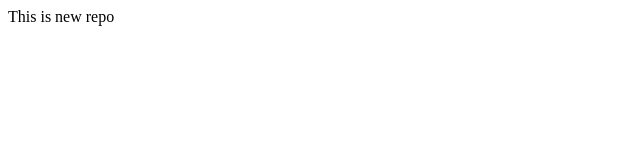
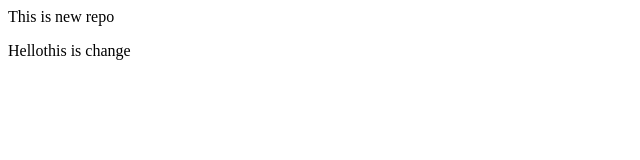
Before and after one commit to PratikGaw/some-thing, a plain HTML site: page index.html in a window 1280 px wide. Shown: the whole page, without its empty margins (0-640 px from the left). Drawn offline with Linux system fonts and the light colour scheme.

Commit message:
addnewthing

```diff
--- a/index.html
+++ b/index.html
@@ -1 +1,2 @@
 <p>This is new repo </p>
+<p>Hellothis is change</p>
```
